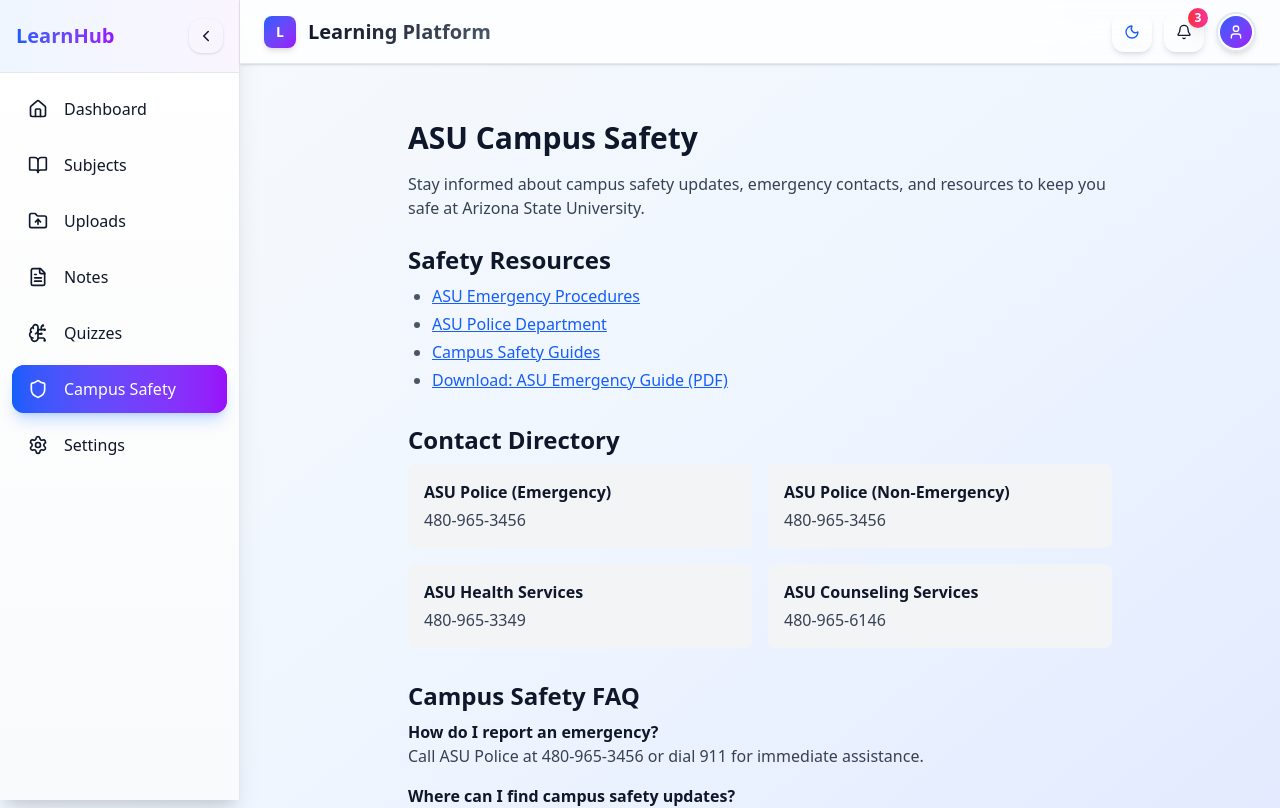
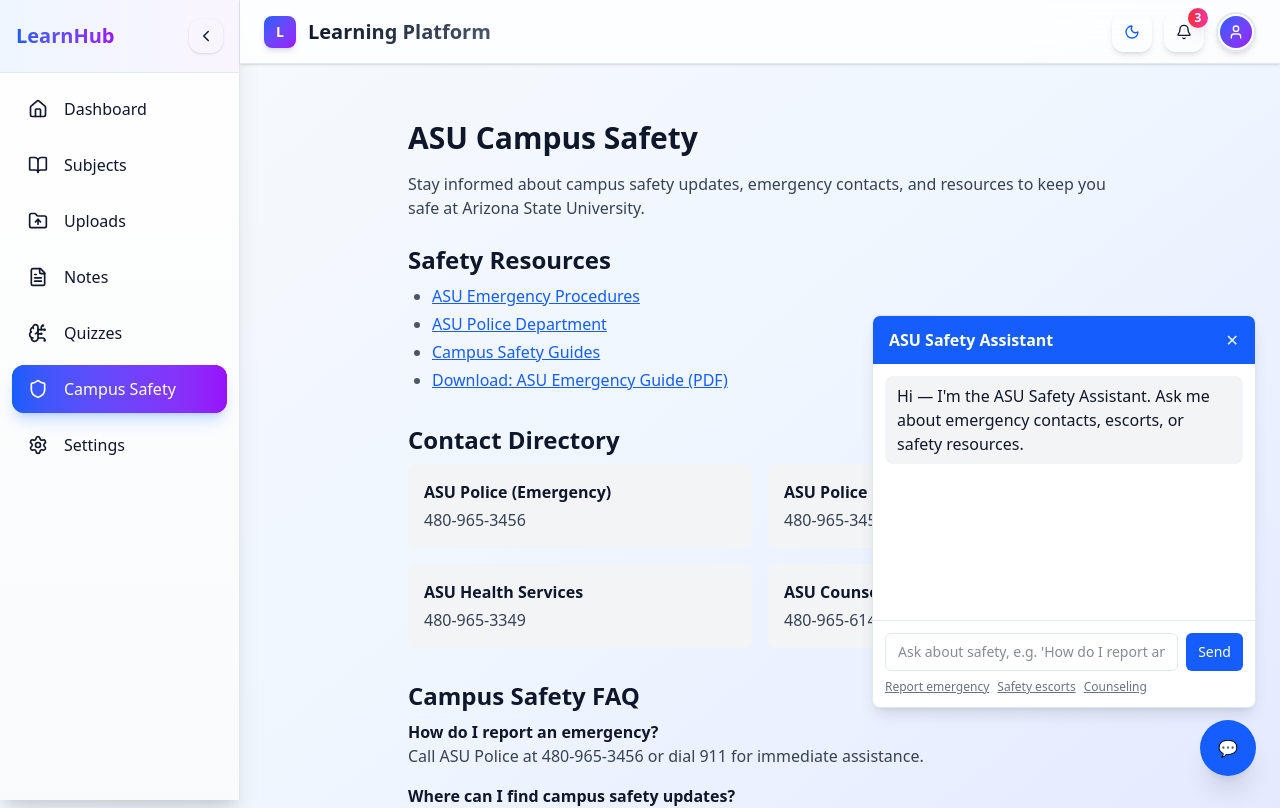
Before and after one commit to dhanushsanand/Hackathon2709, a React (Vite) app in the folder hackathon-fe/: page /campus-safety in a window 1280 px wide. Shown: the top 808 px of the page. Built offline with nearby package versions, Linux system fonts and the light colour scheme; sample sign-in values are in the browser's storage; the HTML template or start-up script is replaced by a standard one.

Commit message:
added chatbot and markdown parser

```diff
--- a/hackathon-fe/package.json
+++ b/hackathon-fe/package.json
@@ -25,8 +25,10 @@
     "axios": "^1.12.2",
     "class-variance-authority": "^0.7.1",
     "clsx": "^2.1.1",
+    "dompurify": "^3.2.7",
     "framer-motion": "^12.23.22",
     "lucide-react": "^0.544.0",
+    "marked": "^5.1.2",
     "react": "^19.1.1",
     "react-dom": "^19.1.1",
     "react-dropzone": "^14.3.8",
@@ -40,6 +42,8 @@
   "devDependencies": {
     "@eslint/js": "^9.36.0",
     "@tailwindcss/postcss": "^4.1.13",
+    "@types/dompurify": "^3.0.5",
+    "@types/marked": "^5.0.2",
     "@types/node": "^24.5.2",
     "@types/react": "^19.1.13",
     "@types/react-dom": "^19.1.9",
--- /dev/null
+++ b/hackathon-fe/src/components/ui/chatbot.tsx
@@ -0,0 +1,142 @@
+import { useEffect, useRef, useState } from "react";
+import { askAI } from "../../lib/ai";
+import { marked } from "marked";
+import DOMPurify from "dompurify";
+
+type Message = {
+  id: string;
+  from: "user" | "bot";
+  text: string;
+};
+
+type ChatbotProps = {
+  initialOpen?: boolean;
+  initialMessages?: Message[];
+  title?: string;
+};
+
+export default function Chatbot({ initialOpen = false, initialMessages, title = "ASU Safety Assistant" }: ChatbotProps) {
+  const [open, setOpen] = useState<boolean>(initialOpen);
+  const [input, setInput] = useState("");
+  const [messages, setMessages] = useState<Message[]>(
+    initialMessages ?? [
+      { id: "m1", from: "bot", text: "Hi — I'm the ASU Safety Assistant. Ask me about emergency contacts, escorts, or safety resources." },
+    ]
+  );
+  const scrollRef = useRef<HTMLDivElement | null>(null);
+
+  useEffect(() => {
+    scrollRef.current?.scrollTo({ top: scrollRef.current.scrollHeight, behavior: "smooth" });
+  }, [messages, open]);
+
+  function addMessage(from: Message["from"], text: string) {
+    const id = String(Math.random());
+    setMessages((m) => [...m, { id, from, text }]);
+    return id;
+  }
+
+  async function handleSend() {
+    const trimmed = input.trim();
+    if (!trimmed) return;
+
+    // add user message
+    addMessage("user", trimmed);
+    setInput("");
+
+    // placeholder bot message
+    const placeholderId = addMessage("bot", "Thinking...");
+
+    try {
+      const answer = await askAI(trimmed);
+      setMessages((ms) => ms.map((m) => (m.id === placeholderId ? { ...m, text: answer } : m)));
+    } catch (err: any) {
+      const msg = err?.message ?? "I couldn't reach the AI agent. Try again later.";
+      setMessages((ms) => ms.map((m) => (m.id === placeholderId ? { ...m, text: msg } : m)));
+    }
+  }
+
+  function quick(question: string) {
+    setInput(question);
+    setTimeout(() => {
+      // send after a little delay so users see the text
+      handleSend();
+    }, 150);
+  }
+
+  // Render user text and convert URLs to clickable links (keep plain text)
+  function renderUserText(text: string) {
+    const urlRegex = /(https?:\/\/[\w\-_.~:\/?#\[\]@!$&'()*+,;=%]+)/g;
+    const parts = text.split(urlRegex);
+    return parts.map((part, i) => {
+      if (urlRegex.test(part)) {
+        return (
+          <a key={i} href={part} target="_blank" rel="noopener noreferrer" className="underline text-blue-600">
+            {part}
+          </a>
+        );
+      }
+      return <span key={i}>{part}</span>;
+    });
+  }
+
+  // Render bot text as sanitized Markdown -> HTML
+  function renderBotMarkdown(text: string) {
+    // Convert markdown to HTML
+    const rawHtml = marked.parse(text || "");
+    // Sanitize the HTML to prevent XSS
+    const clean = DOMPurify.sanitize(rawHtml, { ALLOWED_ATTR: ["href", "target", "rel", "class"] });
+    return <div dangerouslySetInnerHTML={{ __html: clean }} />;
+  }
+
+  return (
+    <div className="fixed right-6 bottom-6 z-50">
+      <div className="flex flex-col items-end">
+        {open && (
+          <div className="w-80 md:w-96 bg-white dark:bg-gray-800 border border-gray-200 dark:border-gray-700 rounded-lg shadow-lg mb-3 overflow-hidden">
+            <div className="px-4 py-3 bg-blue-600 dark:bg-blue-700 text-white flex items-center justify-between">
+              <div className="font-semibold">{title}</div>
+              <button aria-label="Close chat" onClick={() => setOpen(false)} className="opacity-90 hover:opacity-100">✕</button>
+            </div>
+
+            <div ref={scrollRef} className="p-3 h-64 overflow-y-auto space-y-3" aria-live="polite">
+              {messages.map((m) => (
+                <div key={m.id} className={m.from === "bot" ? "text-left" : "text-right"}>
+                  <div className={(m.from === "bot" ? "inline-block bg-gray-100 dark:bg-gray-700 text-gray-900" : "inline-block bg-blue-500 text-white") + " px-3 py-2 rounded-lg max-w-full break-words"}>
+                    {m.from === "bot" ? renderBotMarkdown(m.text) : renderUserText(m.text)}
+                  </div>
+                </div>
+              ))}
+            </div>
+
+            <div className="p-3 border-t border-gray-100 dark:border-gray-700">
+              <div className="flex gap-2">
+                <input
+                  value={input}
+                  onChange={(e) => setInput(e.target.value)}
+                  onKeyDown={(e) => e.key === "Enter" && handleSend()}
+                  placeholder="Ask about safety, e.g. 'How do I report an emergency?'"
+                  className="flex-1 rounded-md border border-gray-200 dark:border-gray-700 px-3 py-2 bg-white dark:bg-gray-800 text-sm focus:outline-none"
+                />
+                <button onClick={handleSend} className="px-3 py-2 rounded-md bg-blue-600 text-white text-sm">Send</button>
+              </div>
+
+              <div className="mt-2 text-xs text-gray-500 dark:text-gray-400 flex gap-2">
+                <button onClick={() => quick("How do I report an emergency?")} className="underline">Report emergency</button>
+                <button onClick={() => quick("Are there safety escorts available?")} className="underline">Safety escorts</button>
+                <button onClick={() => quick("ASU counseling services")} className="underline">Counseling</button>
+              </div>
+            </div>
+          </div>
+        )}
+
+        <button
+          onClick={() => setOpen((v) => !v)}
+          className="w-14 h-14 rounded-full bg-blue-600 hover:bg-blue-700 text-white flex items-center justify-center shadow-xl"
+          aria-label="Toggle ASU Safety Chat"
+        >
+          💬
+        </button>
+      </div>
+    </div>
+  );
+}
--- a/hackathon-fe/src/pages/CampusSafetyPage.tsx
+++ b/hackathon-fe/src/pages/CampusSafetyPage.tsx
@@ -1,4 +1,6 @@
 
+
+import Chatbot from "../components/ui/chatbot";
 
 export default function CampusSafetyPage() {
   return (
@@ -72,6 +74,9 @@
           </div>
         </div>
       </section>
+
+  {/* Chatbot widget (floating) - open by default on this page */}
+  <Chatbot initialOpen={true} title="ASU Safety Assistant" />
     </div>
   );
 }
--- /dev/null
+++ b/hackathon-fe/src/types/marked.d.ts
@@ -0,0 +1,5 @@
+declare module 'marked' {
+  export function parse(md: string): string;
+  export const marked: { parse: (md: string) => string };
+  export default marked;
+}
```
Also changed, not shown: 1 other file (tests, documents, lock files or other folders).
